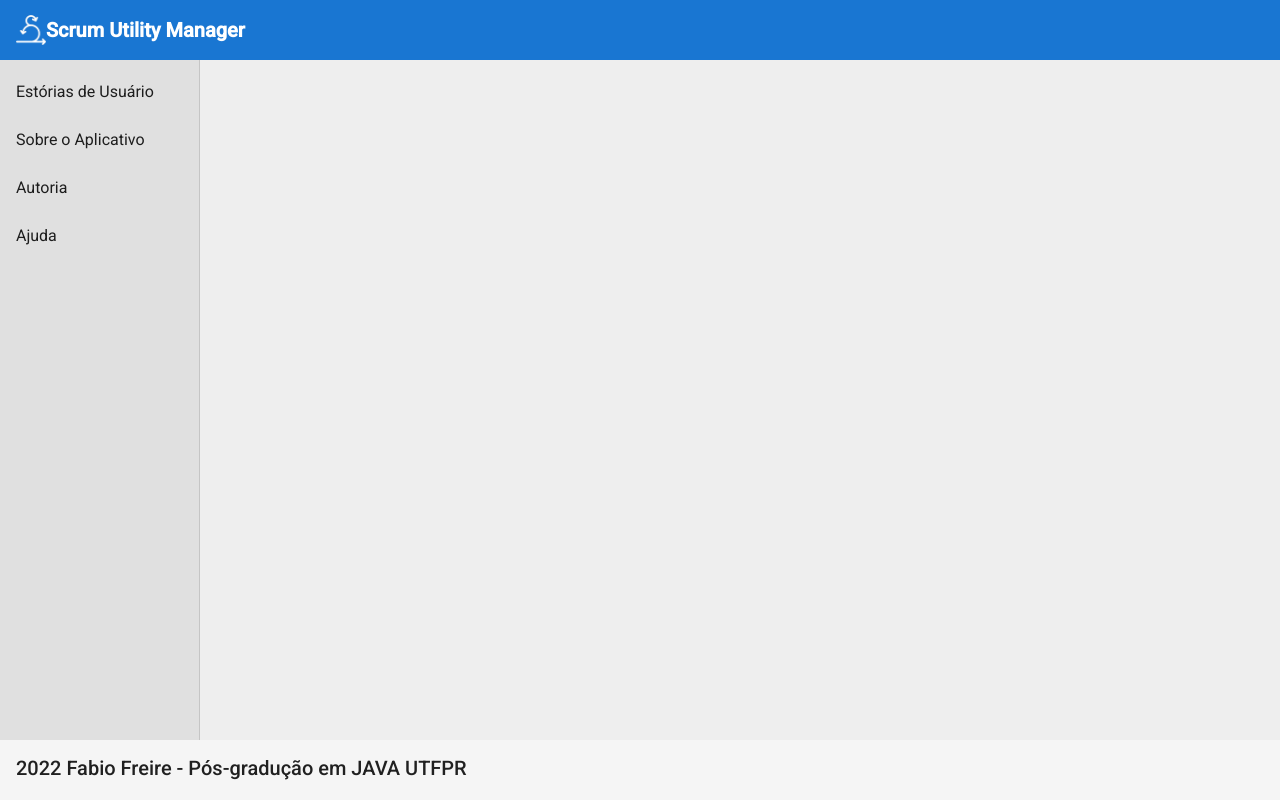
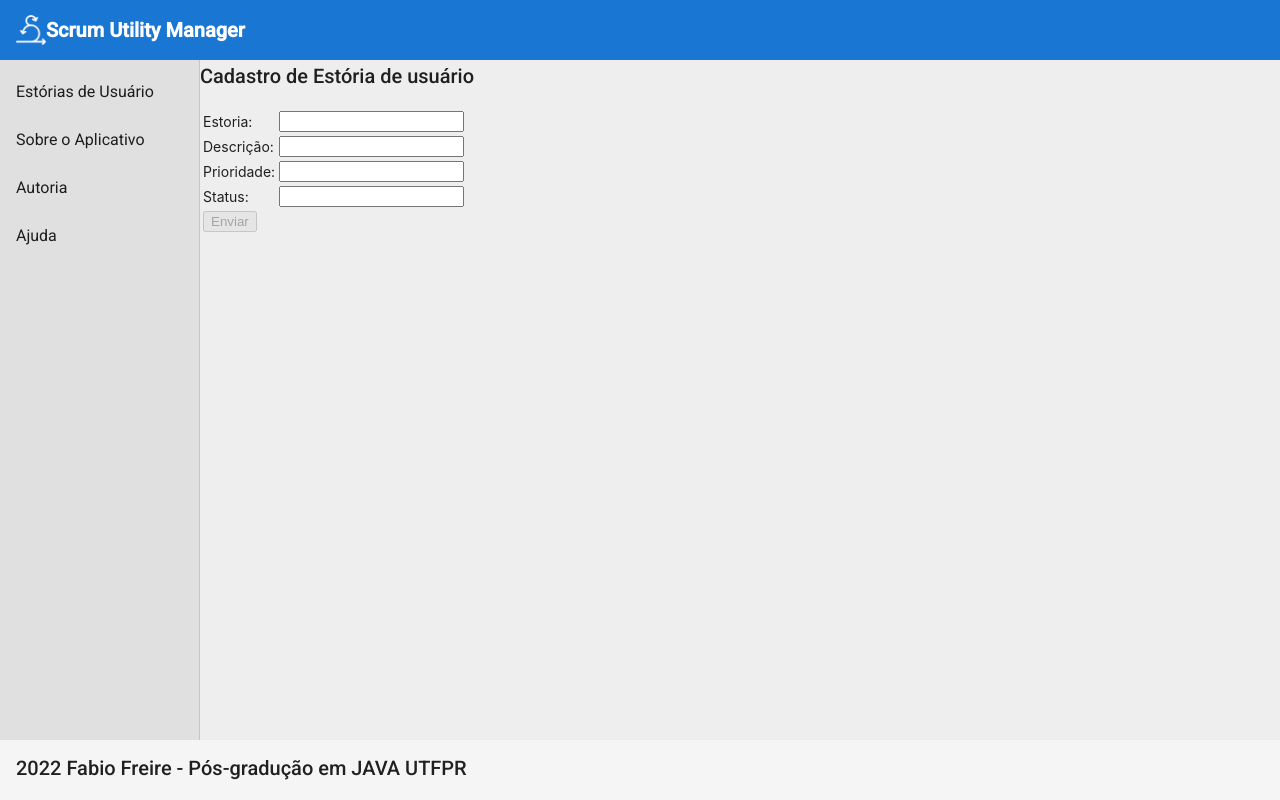
Before and after one commit to ffabios/scrum-utility-manager, an Angular app: page /estoria in a window 1280 px wide. Before the commit this address led to /. Built offline with nearby package versions, Linux system fonts and the light colour scheme.

Commit message:
Criado formulario de estoria de usuario, com validação de campos, desabilitação do botão enviar e cadastrada unidade em webstorage

```diff
--- a/src/app/app-routing.module.ts
+++ b/src/app/app-routing.module.ts
@@ -1,11 +1,13 @@
 import { NgModule } from '@angular/core';
 import { RouterModule, Routes } from '@angular/router';
 import { AutoriaComponent } from './autoria/autoria.component';
+import { EstoriaComponent } from './estoria/estoria.component';
 import { SobreComponent } from './sobre/sobre.component';
 
 const routes: Routes = [
   { path: 'autoria', component: AutoriaComponent },
   { path: 'sobre/:data', component: SobreComponent },
+  { path: 'estoria', component: EstoriaComponent },
 ];
 
 @NgModule({
--- a/src/app/app.module.ts
+++ b/src/app/app.module.ts
@@ -12,6 +12,8 @@ import { MatToolbarModule } from '@angular/material/toolbar';
 import { MatSidenavModule } from '@angular/material/sidenav';
 import { SidenavComponent } from './sidenav/sidenav.component';
 import { MatListModule } from '@angular/material/list';
+import { EstoriaComponent } from './estoria/estoria.component';
+import { FormsModule } from '@angular/forms';
 
 @NgModule({
   declarations: [
@@ -21,6 +23,7 @@ import { MatListModule } from '@angular/material/list';
     NavbarComponent,
     FooterComponent,
     SidenavComponent,
+    EstoriaComponent,
   ],
   imports: [
     BrowserModule,
@@ -29,6 +32,7 @@ import { MatListModule } from '@angular/material/list';
     MatToolbarModule,
     MatSidenavModule,
     MatListModule,
+    FormsModule,
   ],
   providers: [],
   bootstrap: [AppComponent]
--- /dev/null
+++ b/src/app/estoria/estoria.component.html
@@ -0,0 +1,78 @@
+<h2>Cadastro de Estória de usuário</h2>
+<form #estoriaForm="ngForm" (ngSubmit)="enviarFormulario(estoriaForm)">
+   <table>
+     <tr>
+       <td>Estoria:</td>
+       <td>
+           <input name="nome" [ngModel]="estoria.nome" required [pattern]="nomePattern" #nome="ngModel">
+       </td>
+       <td>
+        <div *ngIf="nome.errors && nome.touched && !formularioValido" [ngClass] = "'error'">
+            <div *ngIf="nome.errors?.['required']" class = "alerta">
+                Estoria requerida.
+            </div>
+            <div *ngIf="nome.errors?.['pattern']" class = "alerta">
+                Estoria inválida.
+            </div>
+        </div>
+       </td>
+     </tr>
+
+     <tr>
+        <td>Descrição:</td>
+        <td>
+            <input name="descricao" [ngModel]="estoria.descricao" required [pattern]="descricaoPattern" #descricao="ngModel">
+        </td>
+        <td>
+         <div *ngIf="descricao.errors && descricao.touched && !formularioValido" [ngClass] = "'error'">
+             <div *ngIf="descricao.errors?.['required']" class = "alerta">
+                Descricao da Estoria requerida.
+             </div>
+             <div *ngIf="descricao.errors?.['pattern']" class = "alerta">
+                Descricao da Estoria inválida.
+             </div>
+         </div>
+        </td>
+      </tr>
+
+      <tr>
+        <td>Prioridade:</td>
+        <td>
+            <input name="prioridade" [ngModel]="estoria.prioridade" required [pattern]="prioridadePattern" #prioridade="ngModel">
+        </td>
+        <td>
+         <div *ngIf="prioridade.errors && prioridade.touched && !formularioValido" [ngClass] = "'error'">
+             <div *ngIf="prioridade.errors?.['required']" class = "alerta">
+                Prioridade requerida.
+             </div>
+             <div *ngIf="prioridade.errors?.['pattern']" class = "alerta">
+                Prioridade inválida.
+             </div>
+         </div>
+        </td>
+      </tr>
+
+      <tr>
+        <td>Status:</td>
+        <td>
+            <input name="status" [ngModel]="estoria.status" required [pattern]="statusPattern" #status="ngModel">
+        </td>
+        <td>
+         <div *ngIf="status.errors && status.touched && !formularioValido" [ngClass] = "'error'">
+             <div *ngIf="status.errors?.['required']" class = "alerta">
+                 Status requerido.
+             </div>
+             <div *ngIf="status.errors?.['pattern']" class = "alerta">
+                Status inválido.
+             </div>
+         </div>
+        </td>
+      </tr>
+
+     <tr>
+       <td colspan="2">
+           <button type="submit" [disabled]="!estoriaForm.valid">Enviar</button>
+       </td>
+     </tr>
+    </table>
+   </form>
--- /dev/null
+++ b/src/app/estoria/estoria.component.scss
@@ -0,0 +1,3 @@
+.alerta {
+    color: red;
+}
--- /dev/null
+++ b/src/app/estoria/estoria.component.ts
@@ -0,0 +1,36 @@
+import { Component, OnInit } from '@angular/core';
+import { NgForm } from '@angular/forms';
+import { Estoria } from './estoria';
+
+@Component({
+  selector: 'sum-estoria',
+  templateUrl: './estoria.component.html',
+  styleUrls: ['./estoria.component.scss']
+})
+export class EstoriaComponent implements OnInit {
+
+  estoria = new Estoria();
+  nomePattern = "^[A-Za-z'\u00C0-\u00FF ]{10,100}$";
+  descricaoPattern = "^[A-Za-z'\u00C0-\u00FF ]{10,1000}$";
+  prioridadePattern = "^[A-Za-z'\u00C0-\u00FF ]{5,20}$";
+  statusPattern = "^[A-Za-z'\u00C0-\u00FF ]{5,20}$";
+  formularioValido = false;
+
+  constructor() { }
+
+  ngOnInit(): void {
+  }
+
+  enviarFormulario(form: NgForm) {
+    this.formularioValido = false;
+    if (form.invalid) {
+       return;
+    }
+    this.formularioValido = true;
+    this.estoria = form.value;
+    localStorage.setItem(this.estoria.nome, JSON.stringify(this.estoria));
+    this.estoria = new Estoria();
+    form.resetForm();
+  }
+
+}
--- /dev/null
+++ b/src/app/estoria/estoria.ts
@@ -0,0 +1,6 @@
+export class Estoria {
+    nome: string;
+    descricao: string;
+    prioridade: string;
+    status: string;
+}
--- a/src/app/sidenav/sidenav.component.html
+++ b/src/app/sidenav/sidenav.component.html
@@ -2,7 +2,7 @@
   <mat-sidenav mode="side" opened>
     <mat-nav-list>
       <mat-list-item>
-        <h4 matLine routerLink="/" routerLinkActive="active-link">Estórias de Usuário</h4>
+        <h4 matLine routerLink="/estoria" routerLinkActive="active-link">Estórias de Usuário</h4>
       </mat-list-item>
 
       <mat-list-item>
--- a/tsconfig.json
+++ b/tsconfig.json
@@ -21,7 +21,8 @@
     "lib": [
       "es2020",
       "dom"
-    ]
+    ],
+    "strictPropertyInitialization": false
   },
   "angularCompilerOptions": {
     "enableI18nLegacyMessageIdFormat": false,
```
Also changed, not shown: 1 other file (tests, documents, lock files or other folders).
